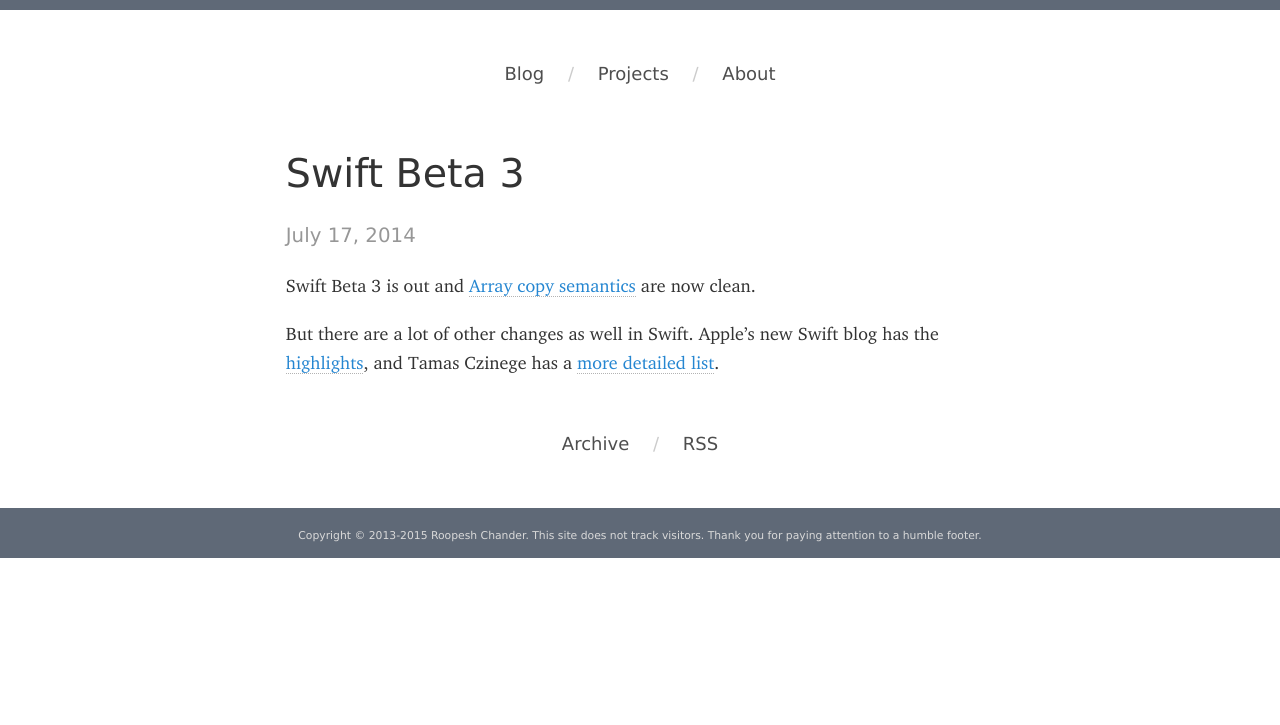
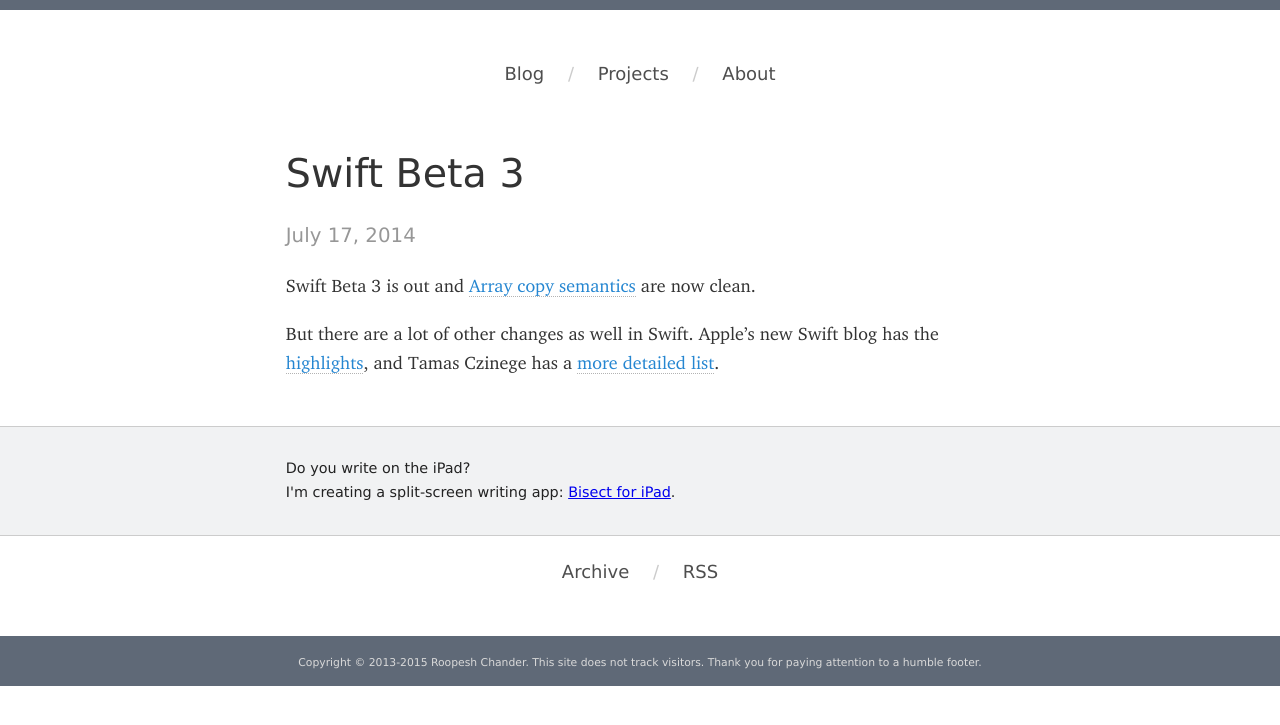
Before and after one commit to roop/roop.github.io, a Jekyll site: the page built from _posts/2014-07-17-swift-beta-3.md, in a window 1280 px wide. Shown: the top 725 px of the page. Built offline with Jekyll 4.4.1, drawn with Linux system fonts in a browser that asks for light colours; some web fonts are replaced.

Commit message:
Add a Bisect plug in all post pages

```diff
--- /dev/null
+++ b/_includes/shameless-plug.html
@@ -0,0 +1,10 @@
+<div class="shameless-plug-container">
+  <div class="main-container">
+    <div class="main wrapper clearfix">
+      <div class="shameless-plug">
+      Do you write on the iPad?<br/>
+      I'm creating a split-screen writing app: <a href="http://bisectapp.com/">Bisect for iPad</a>.
+      </div>
+    </div>
+  </div>
+</div>
--- a/_layouts/default.html
+++ b/_layouts/default.html
@@ -46,6 +46,7 @@
         </div> <!-- #main-container -->
 
         {% if page.categories contains 'posts' %}
+        {% include shameless-plug.html %}
         {% include blog-nav.html %}
         {% endif %}
 
--- a/css/main.scss
+++ b/css/main.scss
@@ -108,6 +108,14 @@
 .main-container {
     width: 90%;
     margin: 0 5%;
+}
+
+.shameless-plug-container {
+    width: 100%;
+    margin: 0 0 1em 0;
+    background-color: #f1f2f3;
+    border-top: 1px solid $line_gray;
+    border-bottom: 1px solid $line_gray;
 }
 
 /* ================
@@ -362,6 +370,13 @@
     font-size: 85%;
 }
 
+.shameless-plug {
+    font-family: $header_fonts;
+    font-weight: 400;
+    font-size: 80%;
+    margin: -0.5em 0;
+}
+
 .huge {
     font-size: 300%;
 }
@@ -441,6 +456,11 @@
 
     .main article, .post-index-container {
         margin: 1em auto 0 auto;
+        width: 82%;
+    }
+
+    .shameless-plug {
+        margin: 0 auto 0 auto;
         width: 82%;
     }
 
```
